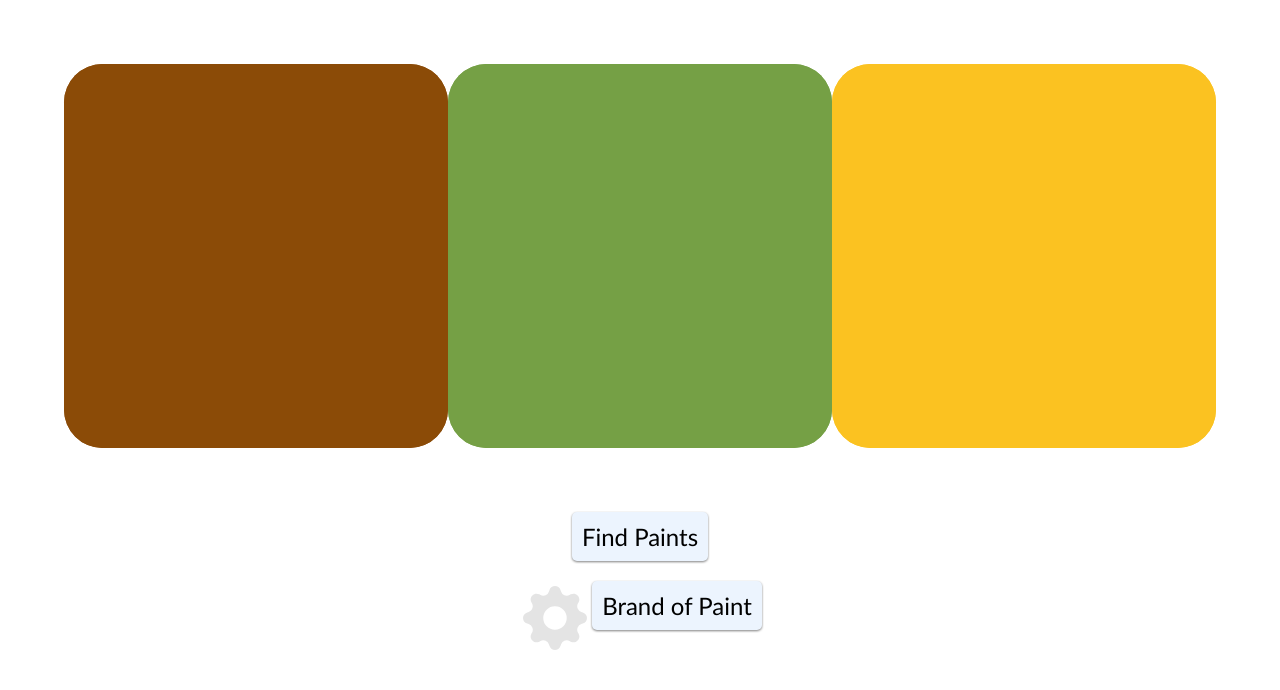
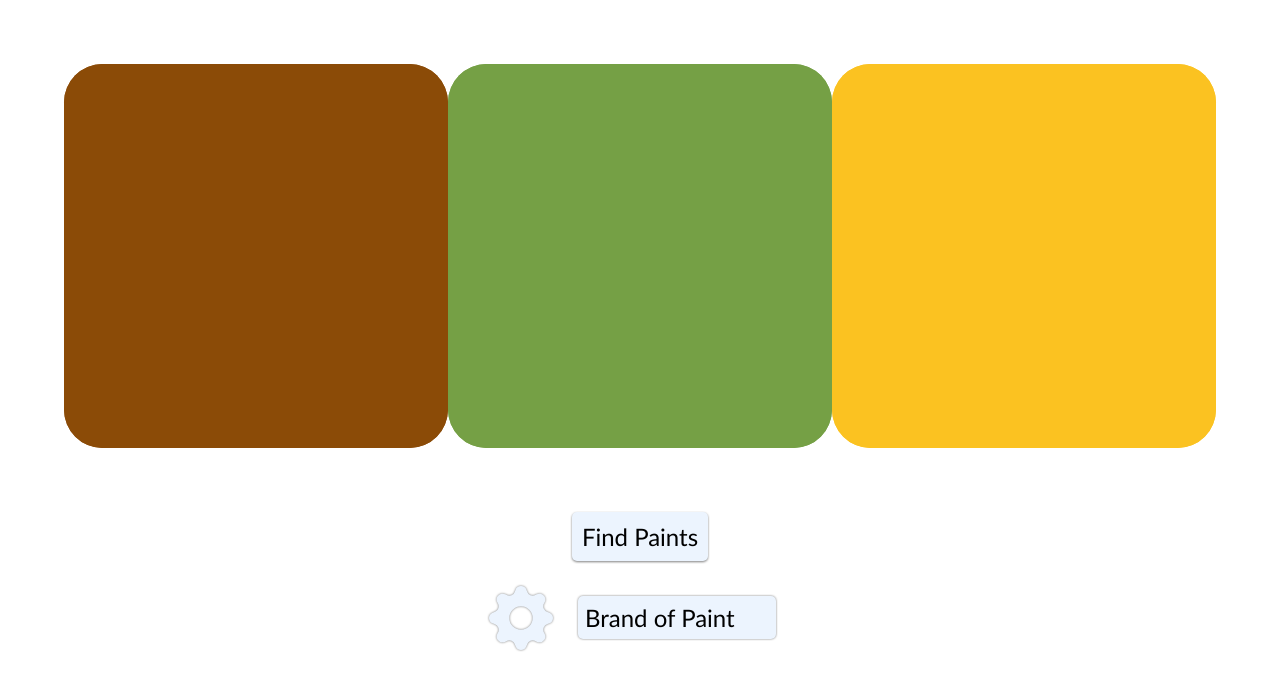
Before and after one commit to DonRomaniello/DaubNabIt, a React (Create React App) app: page / in a window 1280 px wide. Both pictures are taken after a click on the icon 640 px from the left and 617 px from the top of the page. Shown: the top 690 px of the page. Built offline with nearby package versions, Linux system fonts and the light colour scheme.

Commit message:
Cut custom select, what a joke.

```diff
--- a/src/components/SelectMenu.js
+++ b/src/components/SelectMenu.js
@@ -1,30 +1,27 @@
 import React from 'react';
 
-import styles from './Settings.module.css';
+import styles from './SelectMenu.module.css';
 
 export function SelectMenu(props) {
 
-  const {opened, openedFunction, contents, name} = props;
+  const {contents, name} = props;
 
   return (
-        <div>
-        <button
-        className={styles.selectMenu}
-        onClick={() => openedFunction(!opened)}
+        <div
+        // className={styles.selectMenu}
         >
-          {name}
-        </button>
-        {opened &&
-        contents.map((content) => {
-          return (
-            <button
-            key={content}
-            className={styles.selectMenu}>
-              {content}
-            </button>
-          )
-        })
-        }
+        <select className={styles.selectMenu}>
+          <option value="">{name}</option>
+          {contents.map((content) => {
+            return (
+              <option
+               key={content}
+               value={content.toLowerCase()}>
+                {content}
+              </option>
+            )
+          })}
+        </select>
        </div>
   )
 }
--- a/src/components/SelectMenu.module.css
+++ b/src/components/SelectMenu.module.css
@@ -1,14 +1,15 @@
 .selectMenu {
   background-color: #ECF4FE;
-  padding: 10px;
+  padding: 7px;
   border-radius: 5px;
   border: 0;
-  filter: drop-shadow(0 1px 1px rgba(0, 0, 0, .5));
-  /* height: 7vh; */
+  filter: drop-shadow(0px 0px 1px rgba(0,0,0,.5));
+  transition: filter .2s;
   font-size: 24px;
   font-family: "Gill Sans", sans-serif;
+  appearance: none;
 }
 
 .selectMenu:hover {
-  filter: drop-shadow(0 1px 2px rgba(0, 0, 0, 1));
+  filter: drop-shadow(0 0px 1px rgba(0, 0, 0, 1));
 }
--- a/src/components/Settings.js
+++ b/src/components/Settings.js
@@ -24,17 +24,9 @@ export function Settings() {
 
   const [settingsOpened, openSet] = useState(false);
 
-  const [brandsOpened, openBrands] = useState(false);
-
   const { timer } = useSelector(selectTimer);
 
   const brands = useSelector(selectBrands);
-
-  useEffect(() => {
-    if (!settingsOpened) {
-      openBrands(false)
-    }
-  }, [settingsOpened])
 
   const reRoll = () => {
 
@@ -59,8 +51,6 @@ export function Settings() {
       </IconContext.Provider>
       {settingsOpened &&
         <SelectMenu
-        opened={brandsOpened}
-        openedFunction={openBrands}
         contents={brands}
         name={'Brand of Paint'}
         / >
--- a/src/components/Settings.module.css
+++ b/src/components/Settings.module.css
@@ -1,3 +1,15 @@
+.settingsRow {
+  display: flex;
+  justify-content: center;
+  align-items: center;
+  flex-direction: row;
+}
+
+.settingsRow > * {
+  margin-right: 20px;
+}
+
+
 .context {
   vertical-align: middle;
   padding-bottom: 5vh;
@@ -5,22 +17,15 @@
 
 .gear {
   size: 100px;
-  color: black;
+  color: #ECF4FE;
   padding: 5px;
-  opacity: .1;
-  transition: opacity .2s;
+  filter: drop-shadow(0px 0px 1px rgba(0,0,0,.5));
+  transition: filter .2s;
 }
 
 .gear:hover,
 .gear:focus {
-  opacity: 1;
-}
-
-.settingsRow {
-  display: flex;
-  justify-content: center;
-  vertical-align: middle;
-  flex-direction: row;
+  filter: drop-shadow(0 0px 1px rgba(0, 0, 0, 1));
 }
 
 .setting {
```
